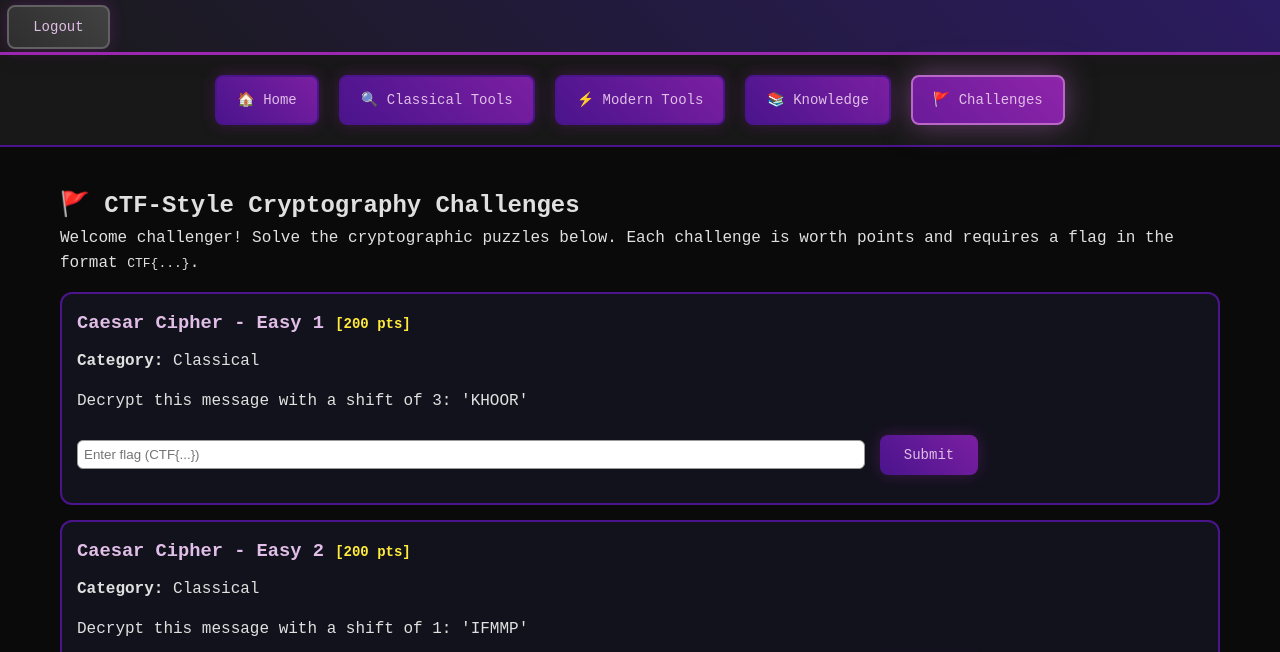
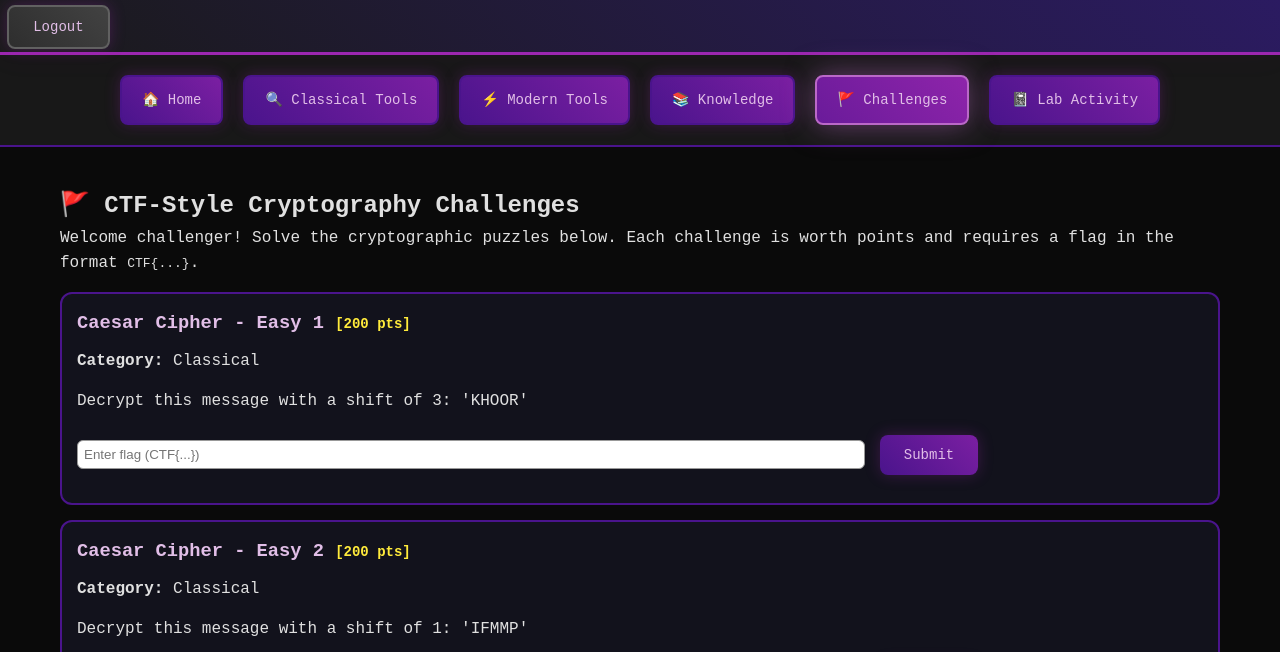
Before and after one commit to venkatpavan8806/Crypto-, a plain HTML site: page daily-puzzle.html in a window 1280 px wide. Shown: the part 148-800 px from the top of the page. Drawn offline with Linux system fonts and the light colour scheme; no server answers; sample sign-in values are in the browser's storage; a script that the page names is missing.

Commit message:
Update daily-puzzle.html

```diff
--- a/daily-puzzle.html
+++ b/daily-puzzle.html
@@ -70,6 +70,7 @@
       <a href="modern-tools.html" class="nav-button">⚡ Modern Tools</a>
       <a href="knowledge.html" class="nav-button">📚 Knowledge</a>
       <a href="daily-puzzle.html" class="nav-button active">🚩 Challenges</a>
+      <a href="Lab-Activity.html" class="nav-button">📓 Lab Activity</a>
     </nav>
 
     <div class="user-section">
@@ -263,4 +264,5 @@
     document.addEventListener("DOMContentLoaded", loadChallenges);
   </script>
 </body>
+
 </html>
```
